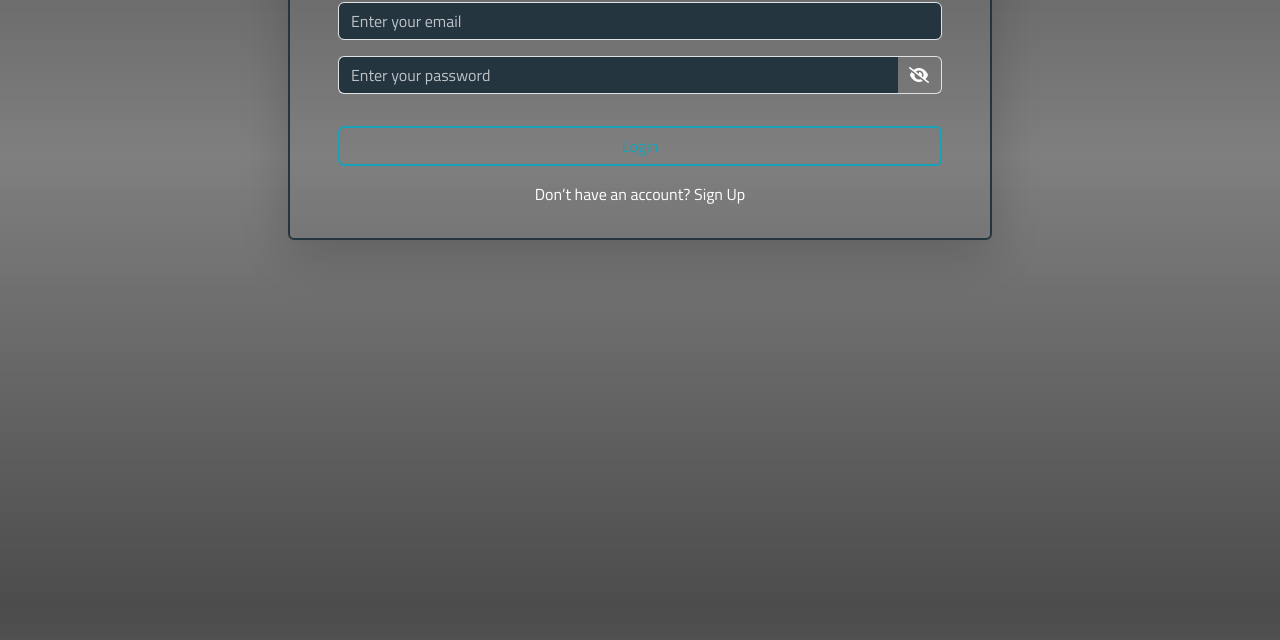
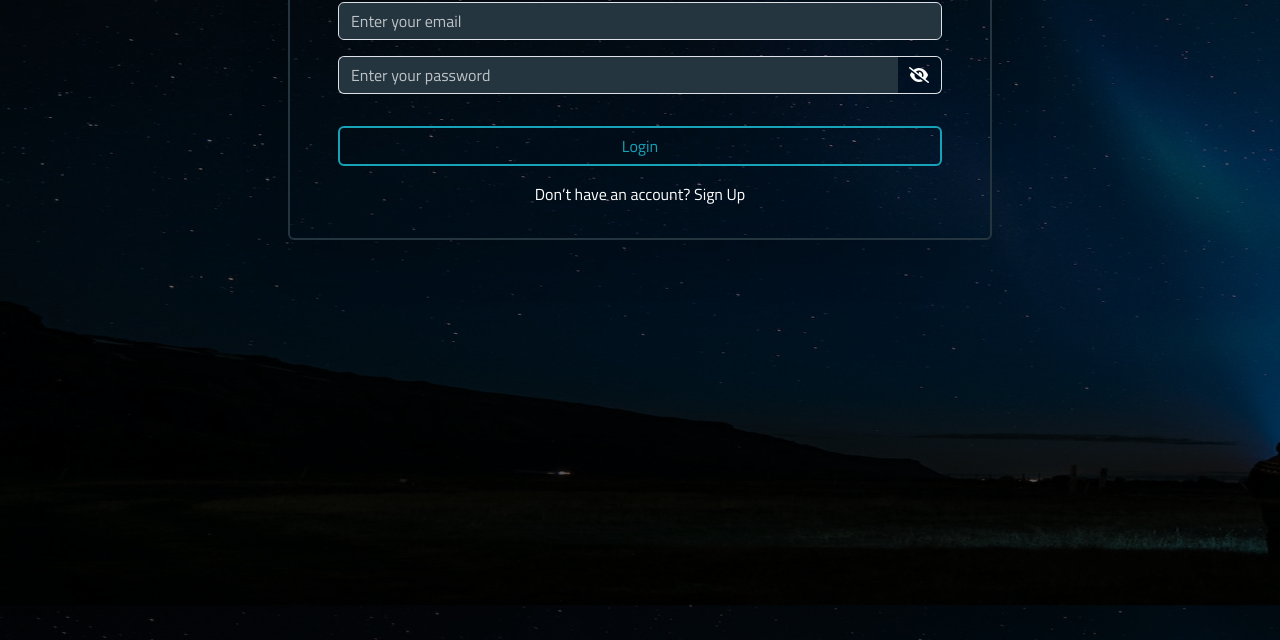
Before and after one commit to fahdmohamed18/Login-System, a plain HTML site: page index.html in a window 1280 px wide. Shown: the part 160-800 px from the top of the page. Drawn offline with Linux system fonts and the light colour scheme; the site is published under a folder, as on GitHub Pages, so addresses that start at the root find nothing.

Commit message:
edit css

```diff
--- a/css/style.css
+++ b/css/style.css
@@ -12,7 +12,7 @@ body{
       rgba(0, 0, 0, 0.5),
       rgba(0, 0, 0, 0.7)
     ),
-    url("/bg-02.jpg");
+    url("../imgs/bg-02.jpg");
   background-size: 200% 200%;
   animation: moveSky 60s linear infinite;
 }
```
Also changed, not shown: imgs/bg-02.jpg (renamed from bg-02.jpg).
